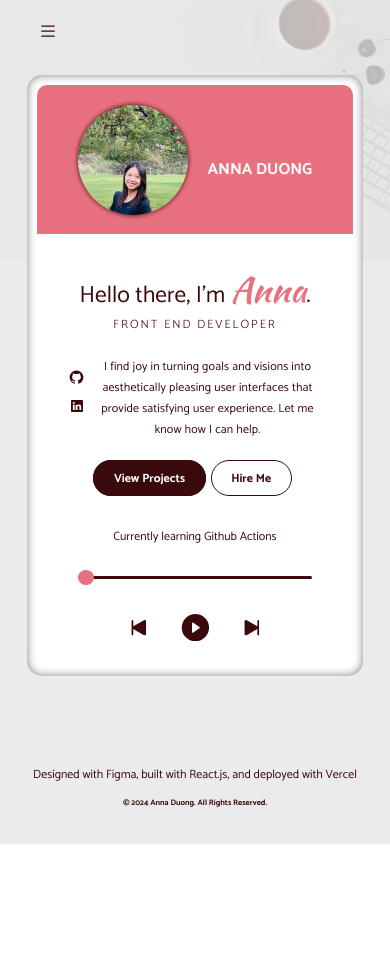
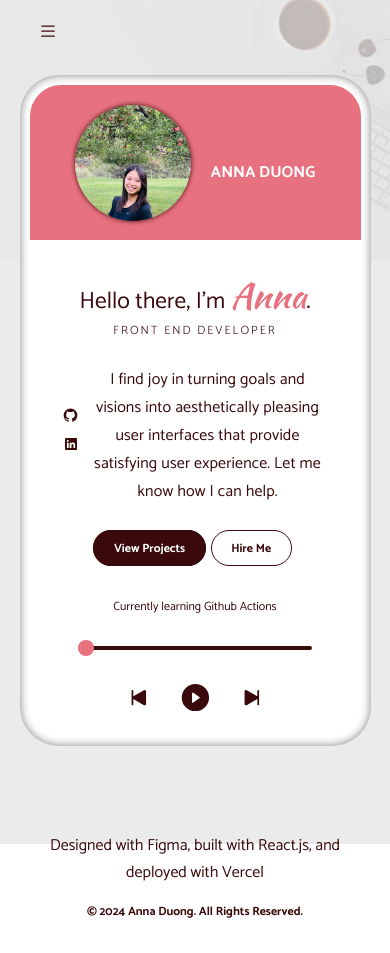
Before and after one commit to annaduong17/portfolio, a React (Create React App) app: page / in a window 390 px wide. Before the commit the page ends 844 px from the top, so only its background shows below. Built offline with nearby package versions, Linux system fonts and the light colour scheme.

Commit message:
change toggle switch size and bg color, remove "images", increase body text size, add PortfolioPage headings, change selected dot color, make sure navlinks do not exceed 1rem

```diff
--- a/src/components/Contact.js
+++ b/src/components/Contact.js
@@ -3,7 +3,7 @@ function Contact() {
     <div className='contact'>
 
       <section>
-        <h1>Let's get in touch!</h1>
+        <h1 className="heading">Let's get in touch!</h1>
         <p>I am fluent in English and Vietnamese. Feel free to communicate with me in either language.</p>
       </section>
 
--- a/src/components/ImageSlider.js
+++ b/src/components/ImageSlider.js
@@ -36,7 +36,7 @@ function ImageSlider({ name, images }) {
     return (
       <span
         key={i}
-        className={`slider-dot ${isSelected ? 'pink' : ''}`}
+        className={`slider-dot ${isSelected ? 'fill' : ''}`}
         onClick={() => handleDotClick(i)}>
       </span>
     );
--- a/src/components/PortfolioPage.js
+++ b/src/components/PortfolioPage.js
@@ -159,6 +159,8 @@ function PortfolioPage() {
 
   return (
     <div className='portfolio-page'>
+      <h1 className='heading'>Projects</h1>
+      <h2>Click the toggle switches for more info!</h2>
       <div className='projects'>{renderedItems}</div>
     </div>
   );
--- a/src/components/ToggleDetails.js
+++ b/src/components/ToggleDetails.js
@@ -1,7 +1,6 @@
 function ToggleDetails({ handleToggle }) {
   return (
     <div className="toggle-details">
-      <span className="toggle-text">Images</span>
       <label class="switch">
         <input onClick={handleToggle} type="checkbox" />
         <span class="slider"></span>
--- a/src/index.scss
+++ b/src/index.scss
@@ -4,6 +4,7 @@ $cherry: rgba(58, 9, 11, 1);
 $light-cherry: rgba(58, 9, 11, 0.25);
 $pink: rgba(231, 113, 127, 1);
 $light-pink: rgba(231, 113, 127, 0.25);
+$green: rgb(135, 189, 96);
 $gray: rgba(230, 230, 230, 1);
 $light-gray: rgba(233, 233, 233, 0.5);
 $shadow-gray: rgb(150, 150, 150);
@@ -87,7 +88,7 @@ svg {
   }
 
   .navlink {
-    font-size: clamp(0.75rem, 1vw, 1.25rem);
+    font-size: clamp(0.75rem, 1vw, 1rem);
     letter-spacing: 1.4px;
     text-decoration: none;
     padding-right: clamp(50px, 5vw, 100px);
@@ -174,6 +175,14 @@ svg {
         font-weight: 900;
     }
   }
+}
+
+.heading {
+  font-family: 'Kaushan Script', cursive;
+  font-size: clamp(1.75rem, 5vw, 3rem);
+  color: $pink;
+  margin-top: 0;
+  text-align: center;
 }
 
 .btn {
@@ -265,7 +274,7 @@ svg {
       }
 
       p {
-        font-size: clamp(0.75rem, 1.25vw, 1.5rem);
+        font-size: clamp(1rem, 1.25vw, 1.5rem);
         letter-spacing: 0.15px;
         line-height: 175%;
       }
@@ -289,7 +298,7 @@ svg {
 
 .phone {
   background-color: $white;
-  border-radius: 15px;
+  border-radius: 20px;
   box-shadow: 10px 10px 30px 1px rgba(0, 0, 0, 0.5);
   z-index: 1;
 
@@ -299,7 +308,7 @@ svg {
     justify-content: center;
     align-items: center;
     background-color: $pink;
-    border-radius: 10px 10px 0 0;
+    border-radius: 15px 15px 0 0;
     margin: clamp(5px, 1.25vw, 10px);
     padding-block: clamp(15px, 3vw, 30px);
     padding-inline: clamp(20px, 1vw, 15px);
@@ -419,6 +428,12 @@ svg {
   margin-top: clamp(75px, 5vw, 150px);
   margin-inline: clamp(20px, 5vw, 50px);
 
+  h2 {
+    font-size: clamp(0.75rem, 2vw, 1.5rem);
+    font-weight: 400;
+    text-align: center;
+  }
+
   .projects {
     display: flex;
     flex-wrap: wrap;
@@ -444,7 +459,7 @@ svg {
   }
 
   .project-info {
-    font-size: 0.75rem;
+    font-size: 1rem;
     background-color: $cherry;
     padding-inline: clamp(20px, 2vw, 30px);
     margin-block: clamp(10px, 1vw, 20px);
@@ -453,7 +468,7 @@ svg {
 
     .project-name {
       font-family: 'Kaushan Script', script;
-      font-size: 1.75rem;
+      font-size: 2rem;
     }
 
     .description {
@@ -470,7 +485,7 @@ svg {
         margin-right: 10px;
         margin-bottom: 10px;
         padding: 5px 20px;
-        font-size: 0.5rem;
+        font-size: 0.75rem;
       }
     }
 
@@ -511,9 +526,9 @@ svg {
     .switch {
       position: relative;
       display: inline-block;
-      width: 30px;
-      height: 16px;
-      margin: 15px;
+      width: 40px;
+      height: 21px;
+      margin: 10px;
     }
 
     .switch input {
@@ -536,20 +551,20 @@ svg {
     .slider:before {
       position: absolute;
       content: "";
-      height: 10px;
-      width: 10px;
-      left: 3px;
-      bottom: 3px;
+      height: 13px;
+      width: 13px;
+      left: 4px;
+      bottom: 4px;
       border-radius: 50%;
       background-color: white;
     }
 
     input:checked + .slider {
-      background-color: $pink;
+      background-color: $green;
     }
 
     input:checked + .slider:before {
-      transform: translateX(14px);
+      transform: translateX(19px);
     }
   }
 
@@ -597,8 +612,8 @@ svg {
       cursor: pointer;
     }
 
-    .pink {
-      background-color: $pink;
+    .fill {
+      background-color: $green;
     }
   }
 
@@ -666,16 +681,8 @@ svg {
   background-color: $white;
   padding: clamp(20px, 4vw, 50px);
 
-  h1 {
-    font-family: 'Kaushan Script', cursive;
-    font-size: clamp(1.5rem, 4vw, 3rem);
-    color: $pink;
-    margin-top: 0;
-    text-align: center;
-  }
-
   p {
-    font-size: clamp(0.75rem, 1vw, 1rem);
+    font-size: clamp(1rem, 1vw, 1rem);
   }
 
   .contact-info {
@@ -717,20 +724,20 @@ svg {
 
 .footer {
   text-align: center;
-  font-size: clamp(0.75rem, 2vw, 1rem);
+  font-size: clamp(1rem, 2vw, 1rem);
   margin-top: clamp(50px, 6vw, 100px);
   margin-bottom: 20px;
   padding-inline: 20px;
 
   .copyright {
-    font-size: clamp(0.5rem, 1.5vw, 0.75rem);
+    font-size: clamp(0.75rem, 1.5vw, 0.75rem);
     font-weight: 700;
   }
 }
 
 .not-found {
-  font-size: clamp(0.5rem, 2vw, 2rem);
-  margin-inline: clamp(30px, 10vw, 150px);
+  font-size: clamp(1rem, 1vw, 2rem);
+  margin: clamp(30px, 10vw, 150px);
   height: clamp(100px, 30vw, 600px);
 }
 
@@ -780,7 +787,7 @@ svg {
       }
 
       .home-description p {
-        font-size: clamp(0.75rem, 2.5vw, 1.5rem);
+        font-size: clamp(1rem, 2vw, 1rem);
       }
 
       .btn {
@@ -792,18 +799,19 @@ svg {
 
     .phone-container {
       position: unset;
-      margin: 7vw;
+      margin: 5vw;
       margin-top: 0;
 
       .phone {
+        border-radius: clamp(20px, 10vw, 50px);
         box-shadow: inset 0px 0px 10px $dark-gray;
 
         .phone-display {
-
+          border-radius: clamp(20px, 8vw, 50px) clamp(20px, 8vw, 50px) 0 0 ;
           flex-direction: row;
           align-items: center;
           min-height: 100%;
-          margin: clamp(10px, 1vw, 10px);
+          margin: clamp(10px, 1vw, 30px);
           padding-block: 5vw;
 
           .avatar {
@@ -814,6 +822,7 @@ svg {
 
           .name {
             font-size: clamp(1rem, 4vw, 3rem);
+            text-align: center;
           }
         }
 
```
